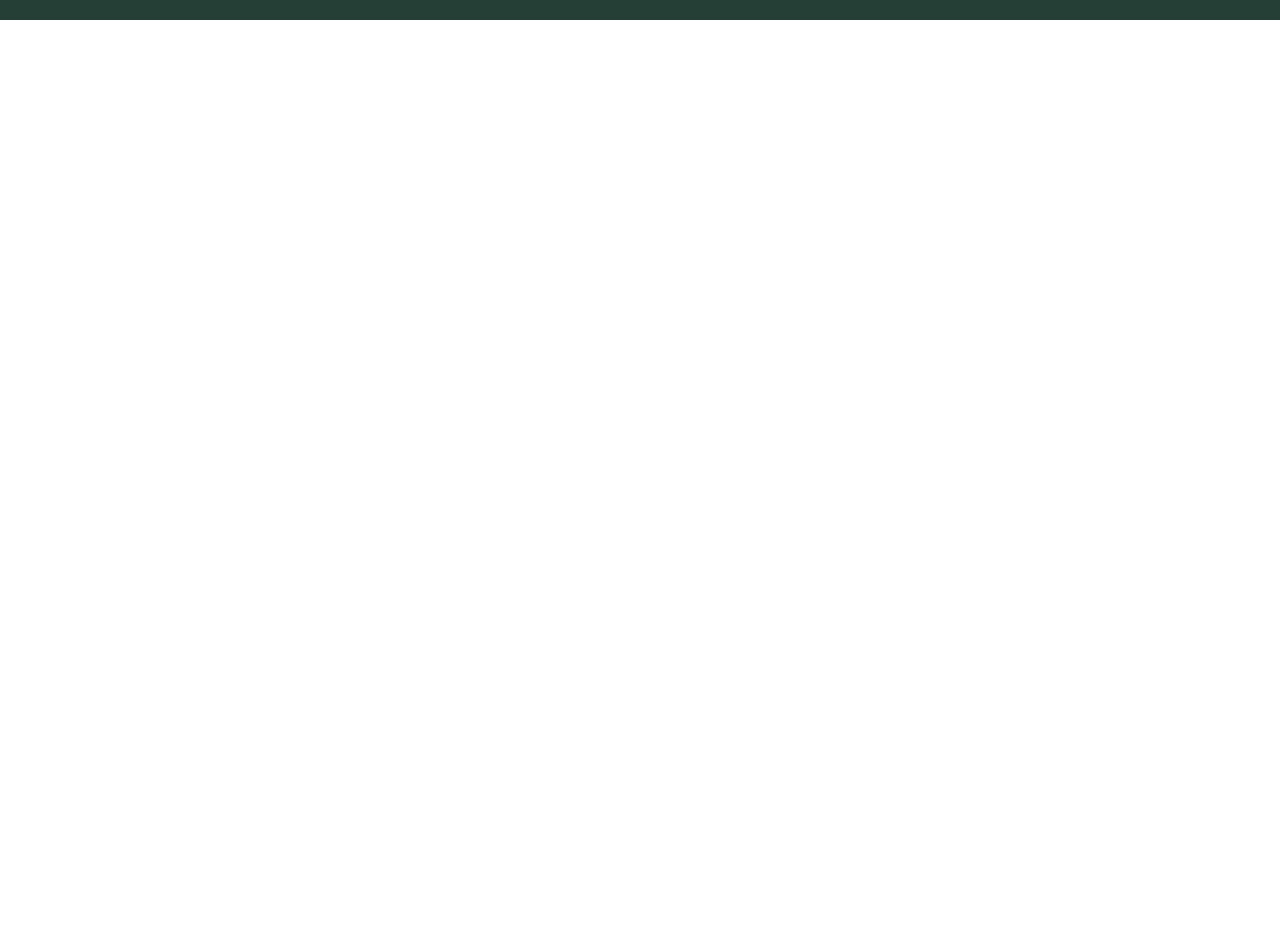
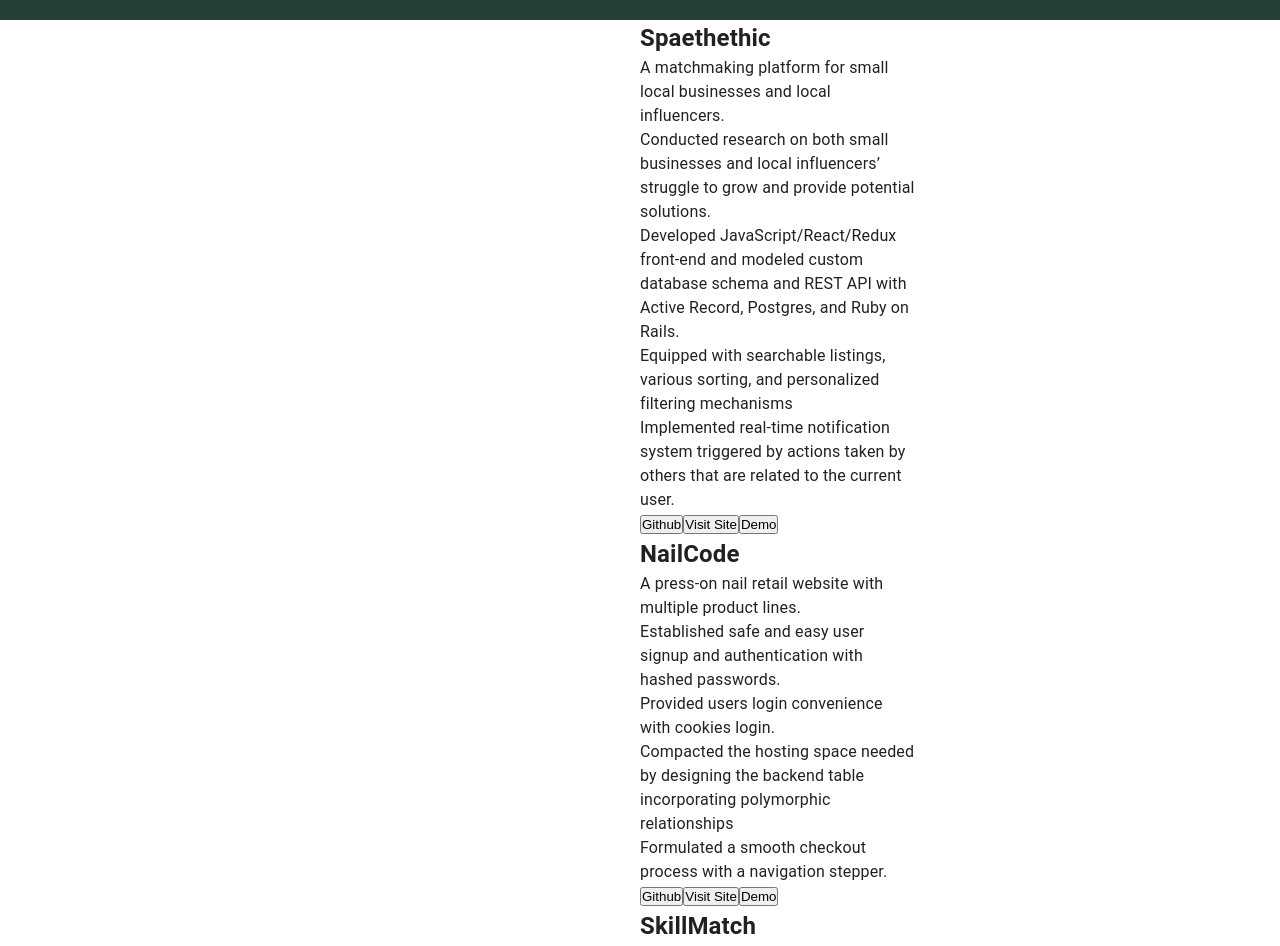
Before and after one commit to suey0128/shuyiyu.com, a React (Create React App) app: page / in a window 1280 px wide. Shown: the part 860-1806 px from the top of the page. Before the commit the page ends 880 px from the top, so only its background shows below. Built offline with nearby package versions, Linux system fonts and the light colour scheme; grey boxes are pictures that could not be loaded.

Commit message:
added project section, half way thru

```diff
--- a/package.json
+++ b/package.json
@@ -3,6 +3,11 @@
   "version": "0.1.0",
   "private": true,
   "dependencies": {
+    "@babel/core": "^7.15.8",
+    "@babel/preset-env": "^7.15.8",
+    "@emotion/react": "^11.4.1",
+    "@emotion/styled": "^11.3.0",
+    "@mui/material": "^5.0.3",
     "@testing-library/jest-dom": "^5.11.4",
     "@testing-library/react": "^11.1.0",
     "@testing-library/user-event": "^12.1.10",
--- a/src/components/App.js
+++ b/src/components/App.js
@@ -1,4 +1,5 @@
 import '../assets/App.css';
+import CssBaseline from '@mui/material/CssBaseline';
 
 import {
   BrowserRouter as Router,
@@ -12,6 +13,7 @@ export default function App() {
 
   return (
     <Router>
+      <CssBaseline />
       <Home />
     </Router>
   );
--- /dev/null
+++ b/src/components/Project/ProjectItem.js
@@ -0,0 +1,32 @@
+import React from 'react';
+import Grid from '@mui/material/Grid';
+
+const ProjectItem = ({ project }) => {
+
+    return (
+
+    <Grid container >
+        <Grid item xs={12} lg={6}>
+            <img></img>
+        </Grid>
+        <Grid item xs={12} lg={6}>
+            <h2>{project.name}</h2>
+            <p>{project.description}</p>
+            <ul>
+                {project.tech.map(tech=>
+                <li>{tech}</li>
+                )}
+            </ul>
+            {/* barchart https://codepen.io/richardramsay/pen/ZKmQJv */}
+            <div>
+                <button>Github</button>
+                <button>Visit Site</button>
+                <button>Demo</button>
+            </div>
+        </Grid>
+    </Grid>
+
+    )
+}
+
+export default ProjectItem
--- /dev/null
+++ b/src/components/Project/index.js
@@ -0,0 +1,100 @@
+import React from 'react';
+import Container from '@mui/material/Container';
+import ProjectItem from './ProjectItem';
+
+const projects = [
+    {
+        "name": "Spaethethic",
+        "img":"",
+        "description": "A matchmaking platform for small local businesses and local influencers.",
+        "tech": [
+            "Conducted research on both small businesses and local influencers’ struggle to grow and provide potential solutions.",
+            "Developed JavaScript/React/Redux front-end and modeled custom database schema and REST API with Active Record, Postgres, and Ruby on Rails.",
+            "Equipped with searchable listings, various sorting, and personalized filtering mechanisms",
+            "Implemented real-time notification system triggered by actions taken by others that are related to the current user."
+        ],
+        "languages":[
+            {"Ruby": 0.449},
+            {"JavaScript": 0.466},
+            {"CSS": 0.0295},
+            {"HTML": 0.0055}
+        ] ,
+
+    },
+
+    {
+        "name": "NailCode",
+        "img":"",
+        "description": "A press-on nail retail website with multiple product lines.",
+        "tech": [
+            "Established safe and easy user signup and authentication with hashed passwords.",
+            "Provided users login convenience with cookies login.",
+            "Compacted the hosting space needed by designing the backend table incorporating polymorphic relationships",
+            "Formulated a smooth checkout process with a navigation stepper."
+        ],
+        "languages":[
+            {"JavaScript": 0.501},
+            {"Ruby": 0.45},
+            {"CSS": 0.036},
+            {"HTML": 0.013}
+        ] ,
+    },
+
+    {
+        "name": "SkillMatch",
+        "img":"",
+        "description": "A matchmaking website for tech recruiters and tech job seekers based on conding languages",
+        "tech": [
+
+        ],
+        "languages":[
+            {"Ruby": 0.198},
+            {"JavaScript": 0.422},
+            {"CSS": 0.0685},
+            {"HTML": 0.0115}
+        ] ,
+    },
+
+    {
+        "name": "SuperTeam",
+        "img":"",
+        "description": "A Marvel superhero information website for fans to build their superhero teams.",
+        "tech": [
+            "Achieved a dashing, user-friendly, and responsive interface combining CSS and styled-components from Material-UI.",
+            "Provided users with all the Marvel superheroes to choose from by utilizing the Marvel API.",
+            "Stored user information with JSON backend database.",
+        ],
+        "languages":[
+            {"Ruby": 0.198},
+            {"JavaScript": 0.422},
+            {"CSS": 0.0685},
+            {"HTML": 0.0115}
+        ] ,
+    },
+
+    {
+        "name": "3 Days at a Time",
+        "img":"",
+        "description": `A website displays 3 NASA "photo of the day" at one page`,
+        "tech": [
+
+        ],
+        "languages":[
+            {"JavaScript": 0.744},
+            {"CSS": 0.183},
+            {"HTML": 0.073}
+        ] ,
+    },
+];
+
+const Project = () => {
+    return (
+        <Container maxWidth="sm" >
+            {projects.map(project=>
+                <ProjectItem key={project.name} project={project} />
+            )}
+        </Container>
+    )
+}
+
+export default Project
--- a/src/pages/index.js
+++ b/src/pages/index.js
@@ -2,6 +2,7 @@ import React, { useState } from 'react'
 import About from '../components/About'
 import Navbar from '../components/Navbar'
 import Sidebar from '../components/Sidebar'
+import Project from '../components/Project'
 
 
 
@@ -14,6 +15,7 @@ const Home = () => {
             <Navbar setIsOpen={setIsOpen}/>
             <Sidebar setIsOpen={setIsOpen} isOpen={isOpen}/>
             <About />
+            <Project />
         </>
     )
 }
```
Also changed, not shown: src/components/Project/ProjectElements.js (added), 2 other files (tests, documents, lock files or other folders).
